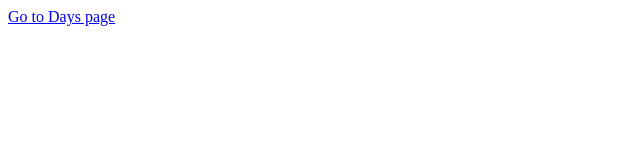
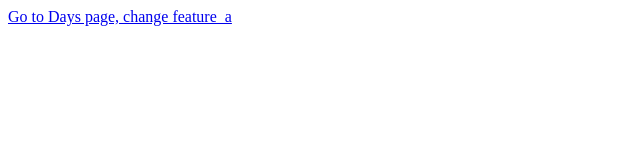
Before and after one commit to prasannashetty/my-first-app, a plain HTML site: page index.html in a window 1280 px wide. Shown: the whole page, without its empty margins (0-640 px from the left). Drawn offline with Linux system fonts and the light colour scheme.

Commit message:
changes on feature_a

```diff
--- a/index.html
+++ b/index.html
@@ -5,7 +5,7 @@
 </head>
 <body>
 	<left>
-		<a href="days.html">Go to Days page</a>
+		<a href="days.html">Go to Days page, change feature_a</a>
 	</left>
 </body>
 </html>
```
